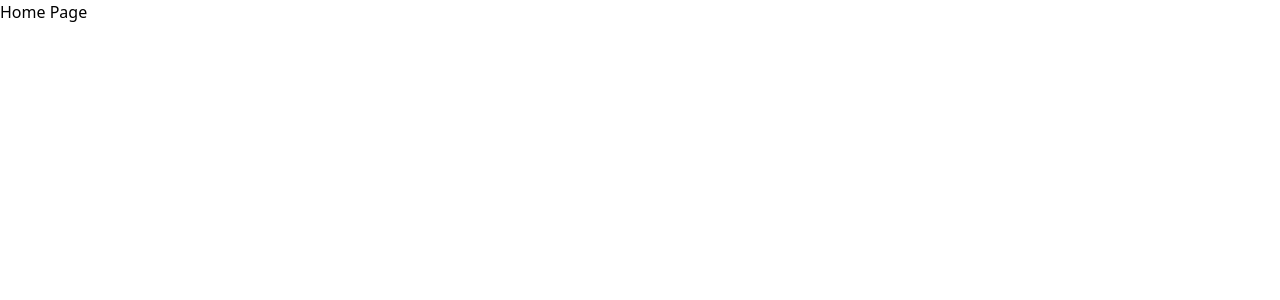
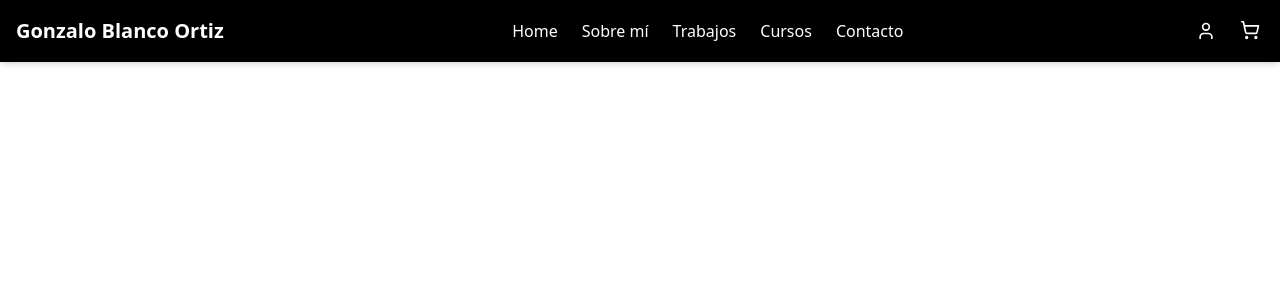
Before and after one commit to Ayuik/Proyecto_personal_FE, a React (Vite) app: page / in a window 1280 px wide. Shown: the top 300 px of the page. Built offline with nearby package versions, Linux system fonts and the light colour scheme.

Commit message:
feat: Header created

```diff
--- a/package.json
+++ b/package.json
@@ -11,6 +11,7 @@
   },
   "dependencies": {
     "@tailwindcss/vite": "^4.1.3",
+    "lucide-react": "^0.487.0",
     "react": "^19.0.0",
     "react-dom": "^19.0.0",
     "tailwindcss": "^4.1.3"
--- /dev/null
+++ b/src/components/Header.jsx
@@ -0,0 +1,50 @@
+import { ShoppingCart, User} from "lucide-react"
+import { useState } from "react"
+function Header() {
+    const [isMenuOpen, setIsMenuOpen] = useState(false);
+
+    return (
+        <header className="sticky top-0 z-10 bg-black text-white shadow-md">
+        <div className="container mx-auto px-4 py-4 flex flex-wrap items-center justify-between">
+          <a href="#" className="text-xl font-bold">
+            Gonzalo Blanco Ortiz
+          </a>
+
+          <nav className={`${isMenuOpen ? 'flex' : 'hidden'} md:flex flex-col md:flex-row absolute md:relative top-16 md:top-0 left-0 right-0 bg-black md:bg-transparent p-4 md:p-0 md:items-center space-y-4 md:space-y-0 md:space-x-6`}>
+            <a href="#" className="hover:text-purple-400 transition-colors">
+              Home
+            </a>
+            <a href="#about" className="hover:text-purple-400 transition-colors">
+              Sobre mí
+            </a>
+            <a href="#works" className="hover:text-purple-400 transition-colors">
+              Trabajos
+            </a>
+            <a href="#courses" className="hover:text-purple-400 transition-colors">
+              Cursos
+            </a>
+            <a href="#contact" className="hover:text-purple-400 transition-colors">
+              Contacto
+            </a>
+          </nav>
+
+          <div className="flex items-center space-x-4">
+            <button aria-label="Usuario" className="p-1 hover:bg-gray-800 rounded-full">
+              <User className="h-5 w-5" />
+            </button>
+            <div className="relative">
+              <button
+                aria-label="Carrito"
+                className="p-1 hover:bg-gray-800 rounded-full"
+              >
+                <ShoppingCart className="h-5 w-5" />
+              </button>
+          </div>
+          </div>
+        </div>
+      </header>
+    );
+
+}
+
+export default Header
--- a/src/pages/Homepage.jsx
+++ b/src/pages/Homepage.jsx
@@ -1,7 +1,8 @@
+import Header from "../components/Header"
 function HomePage() {
     return (
-        <div>
-            <h2>Home Page</h2>
+        <div className="min-h-screen">
+            <Header />
         </div>
     );
 }
```
Also changed, not shown: 1 other file (tests, documents, lock files or other folders).
